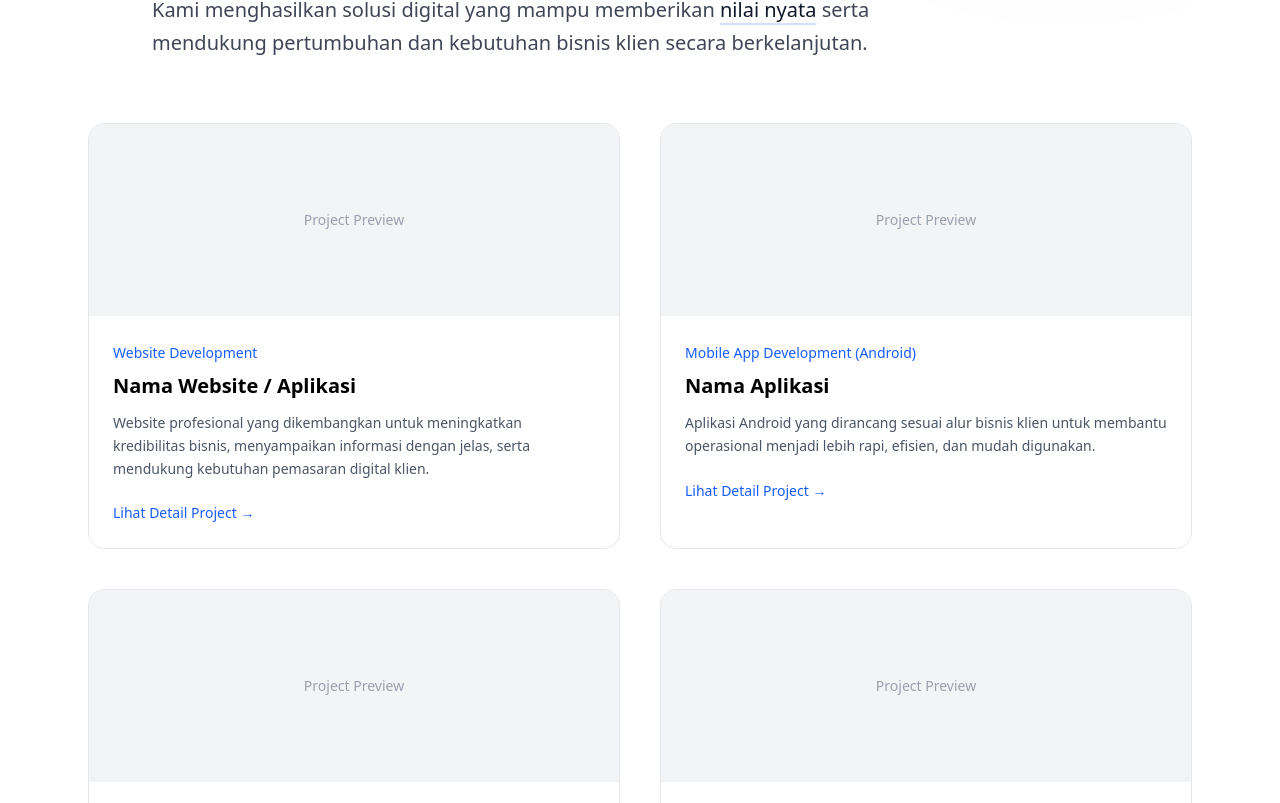
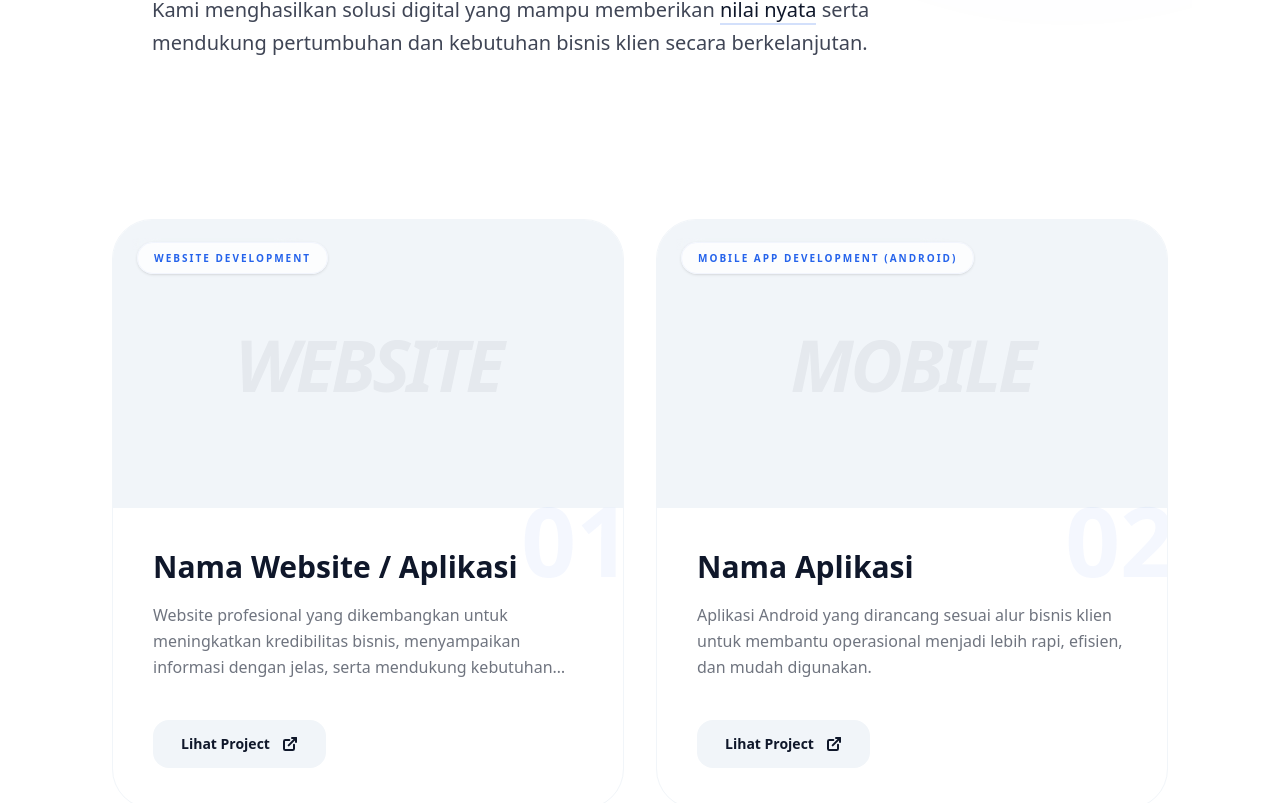
Before and after one commit to iqmalakur/onetem, a Vue app: page /portfolio in a window 1280 px wide. Shown: the part 517-1320 px from the top of the page. Built offline with nearby package versions, Linux system fonts and the light colour scheme; the HTML template or start-up script is replaced by a standard one.

Commit message:
redesign projects section

```diff
--- /dev/null
+++ b/src/pages/portfolio/sections/ProjectCard.vue
@@ -0,0 +1,84 @@
+<script setup lang="ts">
+import { ExternalLink } from "lucide-vue-next";
+
+interface Props {
+  title: string;
+  category: string;
+  description: string;
+  link: string;
+  index: number;
+  isVisible: boolean;
+}
+
+defineProps<Props>();
+</script>
+
+<template>
+  <div
+    class="group relative bg-bg-main rounded-[2.5rem] border border-secondary overflow-hidden ease-[cubic-bezier(0.2,0.8,0.2,1)] transition-all duration-1200"
+    :class="
+      isVisible
+        ? 'opacity-100 translate-y-0 translate-x-0 scale-100 rotate-0'
+        : 'opacity-0 translate-y-24 translate-x-4 scale-90 -rotate-3'
+    "
+  >
+    <div
+      class="relative h-72 bg-secondary transition-colors duration-500 overflow-hidden"
+    >
+      <div
+        class="absolute inset-0 flex items-center justify-center transition-transform duration-1000 ease-out group-hover:scale-110 group-hover:rotate-3"
+      >
+        <span
+          class="text-text-main/5 font-black text-7xl tracking-tighter uppercase italic select-none"
+        >
+          {{ category.split(" ")[0] }}
+        </span>
+      </div>
+
+      <div class="absolute top-6 left-6 z-20">
+        <span
+          class="px-4 py-2 rounded-full bg-bg-main/80 dark:bg-bg-main/40 backdrop-blur-md text-primary text-[10px] font-black uppercase tracking-[0.2em] shadow-sm border border-primary/5 dark:border-white/10"
+        >
+          {{ category }}
+        </span>
+      </div>
+
+      <div
+        class="absolute inset-0 bg-linear-to-tr from-primary/10 via-transparent to-transparent opacity-0 group-hover:opacity-100 transition-opacity duration-700"
+      ></div>
+    </div>
+
+    <div class="p-10 relative">
+      <span
+        class="absolute -top-4 -right-2 text-8xl font-black text-primary/5 dark:text-primary/10 select-none transition-all duration-700 group-hover:text-primary/20 group-hover:-translate-y-4 group-hover:-translate-x-2"
+      >
+        0{{ index + 1 }}
+      </span>
+
+      <h3
+        class="text-2xl md:text-3xl font-black text-text-main mb-4 leading-tight group-hover:text-primary transition-colors duration-300 relative z-10"
+      >
+        {{ title }}
+      </h3>
+
+      <p
+        class="text-text-main/60 text-base leading-relaxed mb-10 line-clamp-3 transition-colors duration-500 group-hover:text-text-main/80 relative z-10"
+      >
+        {{ description }}
+      </p>
+
+      <a
+        :href="link"
+        target="_blank"
+        class="inline-flex items-center gap-3 px-7 py-3.5 rounded-2xl bg-secondary text-text-main font-bold text-sm transition-all duration-300 hover:bg-primary hover:text-white hover:shadow-[0_20px_40px_-15px_rgba(37,99,235,0.25)] dark:hover:shadow-[0_20px_40px_-15px_rgba(59,130,246,0.3)] hover:-translate-y-1 active:scale-95"
+      >
+        Lihat Project
+        <ExternalLink
+          :size="16"
+          stroke-width="3"
+          class="transition-transform duration-300 group-hover:rotate-12"
+        />
+      </a>
+    </div>
+  </div>
+</template>
--- a/src/pages/portfolio/sections/Projects.vue
+++ b/src/pages/portfolio/sections/Projects.vue
@@ -1,44 +1,32 @@
 <script setup lang="ts">
 import { portfolios } from "@/data/portfolios";
+import { useElementObserver } from "@/composables/useElementObserver";
+import ProjectCard from "./ProjectCard.vue";
+
+const { target: _target, isVisible } = useElementObserver();
 </script>
 
 <template>
-  <div class="grid gap-10 md:grid-cols-2">
-    <div
-      v-for="(item, index) in portfolios"
-      :key="index"
-      class="border border-gray-200 rounded-2xl overflow-hidden hover:shadow-lg transition"
-    >
-      <!-- Image / Blank Box -->
-      <div
-        class="w-full h-48 bg-gray-100 flex items-center justify-center text-gray-400 text-sm"
-      >
-        Project Preview
+  <section ref="_target" class="py-24 bg-bg-main">
+    <div class="max-w-6xl mx-auto px-6">
+      <div class="grid gap-8 md:grid-cols-2">
+        <ProjectCard
+          v-for="(item, index) in portfolios"
+          :key="index"
+          v-bind="item"
+          :index="index"
+          :is-visible="isVisible"
+        />
       </div>
 
-      <!-- Content -->
-      <div class="p-6">
-        <span class="text-sm text-blue-600 font-medium">
-          {{ item.category }}
-        </span>
-
-        <h3 class="text-xl font-semibold mt-2 mb-3">
-          {{ item.title }}
-        </h3>
-
-        <p class="text-gray-600 text-sm leading-relaxed mb-5">
-          {{ item.description }}
+      <div
+        v-if="!portfolios.length"
+        class="text-center py-20 border-2 border-dashed border-secondary rounded-[3rem]"
+      >
+        <p class="text-text-main/40 font-medium">
+          Belum ada proyek untuk ditampilkan.
         </p>
-
-        <!-- Link -->
-        <a
-          :href="item.link"
-          target="_blank"
-          class="inline-flex items-center text-sm font-medium text-blue-600 hover:underline"
-        >
-          Lihat Detail Project →
-        </a>
       </div>
     </div>
-  </div>
+  </section>
 </template>
```
